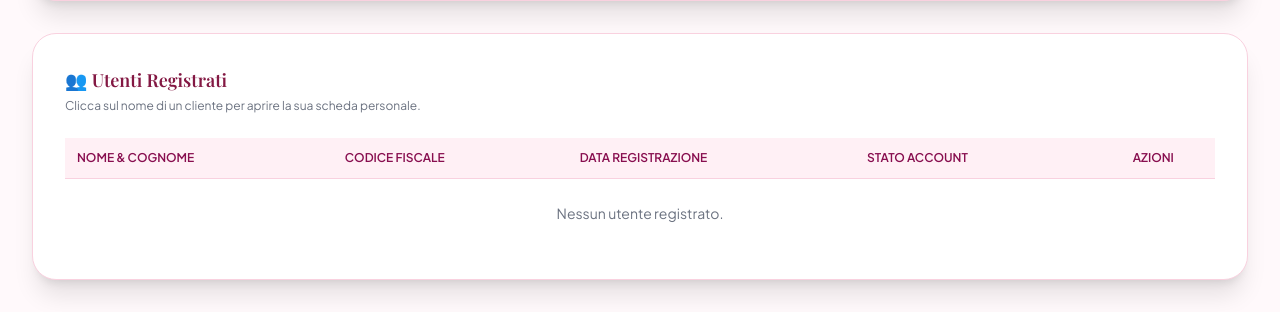
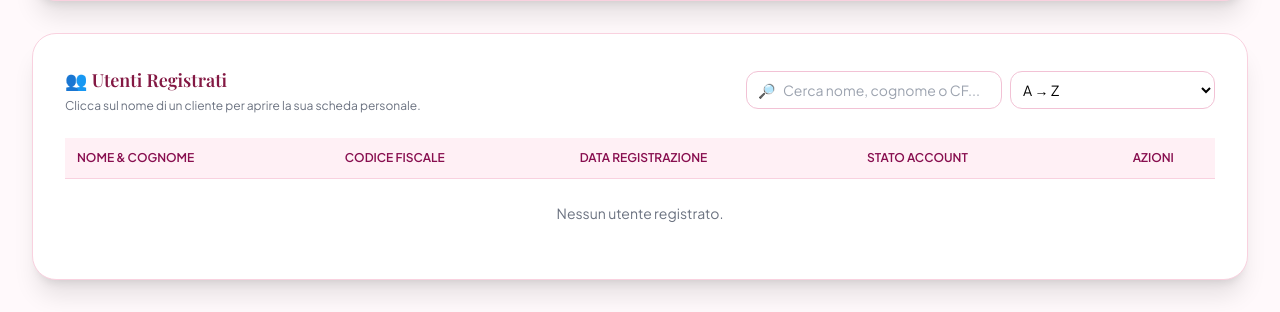
Before and after one commit to TribalTW/posturaepilates, a FastAPI app: template pilates-webapp/templates/admin.html in a window 1280 px wide. Shown: the part 997-1309 px from the top of the page. Run offline with FastAPI, Linux system fonts and the light colour scheme; the template is opened without the code that fills it, so the values that code supplies are empty; parts of the project's set-up code (start-up, migrations or seed data) failed here and were passed over; some libraries are stand-ins or nearby versions; some web fonts are replaced.

Commit message:
Update admin.html

```diff
--- a/pilates-webapp/templates/admin.html
+++ b/pilates-webapp/templates/admin.html
@@ -503,23 +503,69 @@
 
     <div class="bg-white rounded-3xl shadow-xl border border-[#f9d1df] p-6 md:p-8">
 
-        <div class="flex flex-col md:flex-row justify-between items-start md:items-center gap-3 mb-6">
+        <div class="flex flex-col md:flex-row justify-between items-start md:items-center gap-4 mb-6">
 
             <div>
 
                 <h2 class="text-lg font-serif-title font-bold text-pink-900">
-                    👥 Utenti Registrati
+                👥 Utenti Registrati
                 </h2>
 
                 <p class="text-xs text-gray-500 mt-1">
-                    Clicca sul nome di un cliente per aprire la sua scheda personale.
+                Clicca sul nome di un cliente per aprire la sua scheda personale.
                 </p>
 
             </div>
 
+
+            <!-- RICERCA E ORDINAMENTO -->
+
+            <div class="flex flex-col sm:flex-row gap-2 w-full md:w-auto">
+
+                <div class="relative">
+
+                <span class="absolute left-3 top-1/2 -translate-y-1/2 text-gray-400 text-sm">
+                🔎
+                </span>
+
+                <input
+                type="text"
+                id="ricercaUtenti"
+                placeholder="Cerca nome, cognome o CF..."
+                class="w-full sm:w-64 pl-9 pr-3 py-2 rounded-xl border border-[#f2c2d5] bg-white text-sm focus:outline-none focus:ring-2 focus:ring-[#D81B60]"
+                oninput="filtraUtenti()">
+
+            </div>
+
+
+                <select
+                id="ordinamentoUtenti"
+                onchange="ordinaUtenti()"
+                class="w-full sm:w-auto p-2 rounded-xl border border-[#f2c2d5] bg-white text-sm focus:outline-none focus:ring-2 focus:ring-[#D81B60]">
+
+                    <option value="az">
+                    A → Z
+                    </option>
+
+                    <option value="za">
+                    Z → A
+                    </option>
+
+                    <option value="recenti">
+                    Registrazione: più recenti
+                    </option>
+
+                    <option value="vecchi">
+                    Registrazione: più vecchi
+                    </option>
+
+                </select>
+
+            </div>
+
         </div>
 
-
+<!-- ========================================================= -->
         <div class="overflow-x-auto">
 
             <table class="w-full text-left border-collapse">
```
